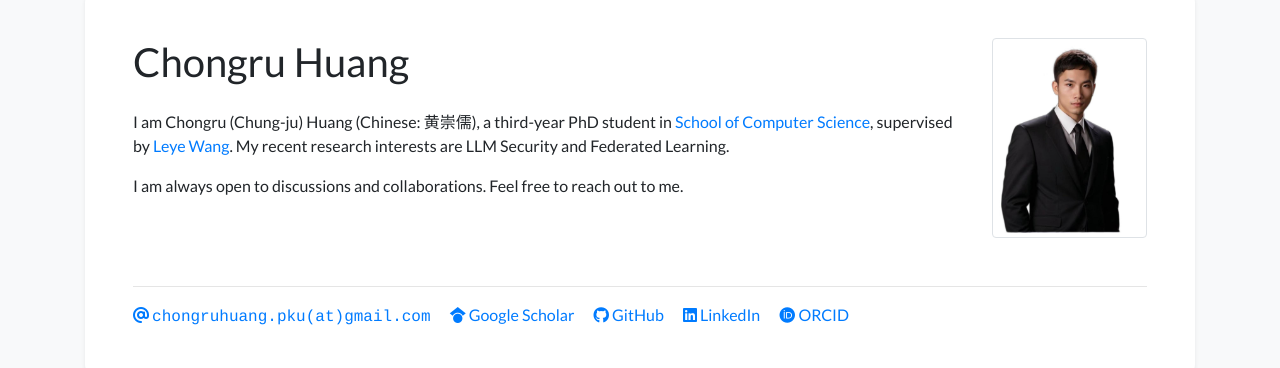
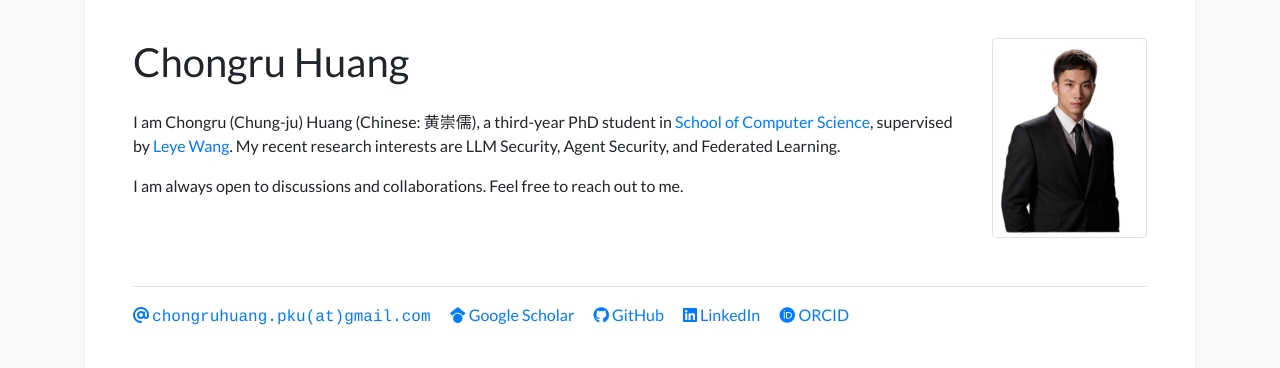
Before and after one commit to Chung-ju/Chung-ju.github.io, a Jekyll site: the page built from index.html, in a window 1280 px wide and 900 px high. Shown: the part 90-458 px from the top of the window. Built offline with Jekyll 4.4.1, drawn with Linux system fonts in a browser that asks for light colours; nearby versions of some CDN libraries; a style sheet for code colours, icons or effects is not loaded.

Commit message:
Update profile.yml

```diff
--- a/_data/profile.yml
+++ b/_data/profile.yml
@@ -25,7 +25,7 @@ short_bio: >-
     I am Chongru (Chung-ju) Huang (Chinese: 黄崇儒), a third-year PhD student in
     <a href="https://cs.pku.edu.cn/English/Home.htm" target="_blank">School of Computer Science</a>, supervised by
     <a href="https://wangleye.github.io/" target="_blank">Leye Wang</a>.
-    My recent research interests are LLM Security and Federated Learning.
+    My recent research interests are LLM Security, Agent Security, and Federated Learning.
   </p>
 
   <p>
```
